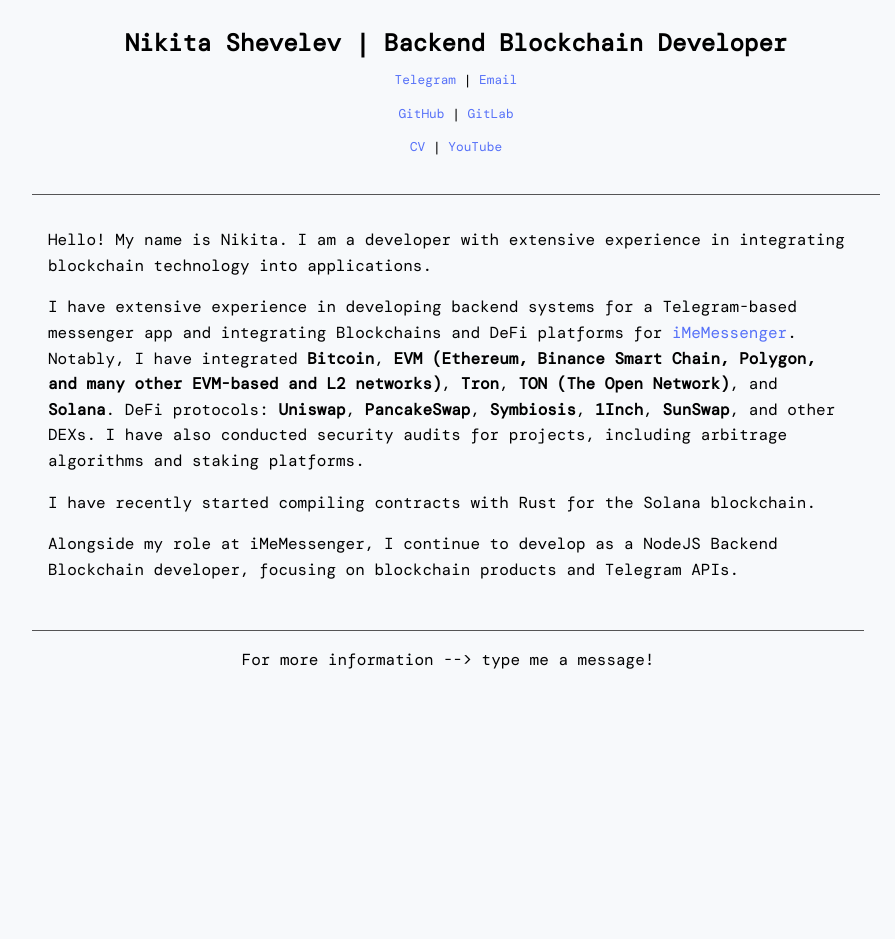
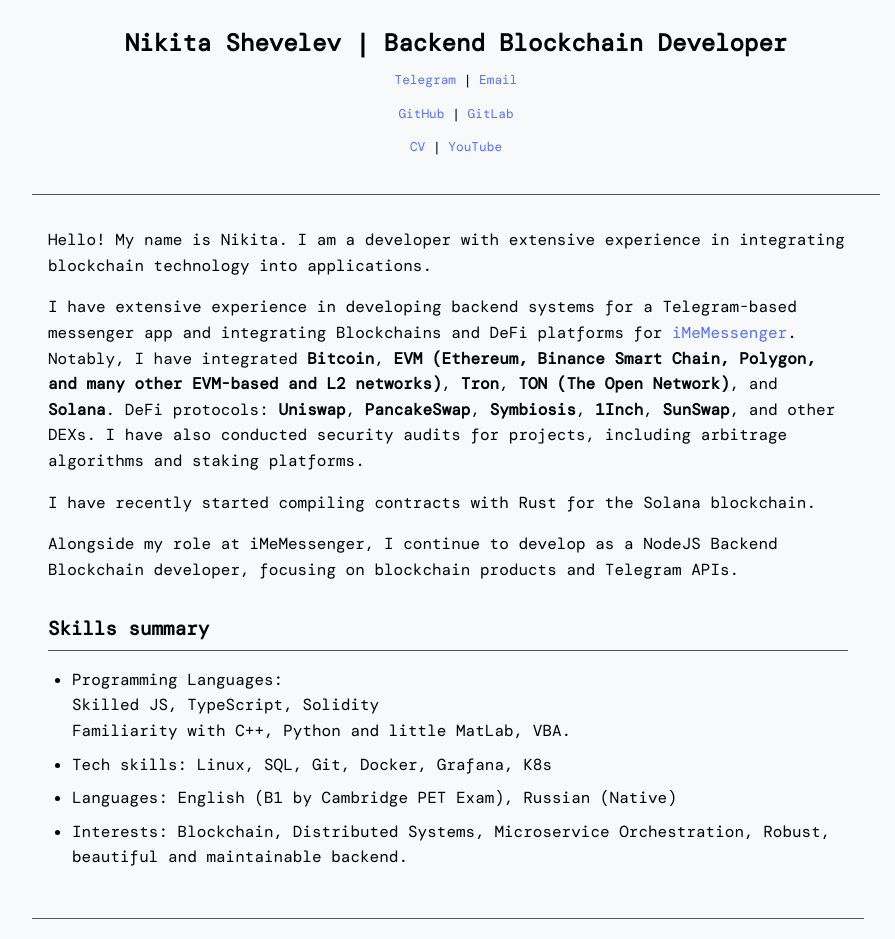
Before and after one commit to OneZee23/onezee-landing, a React (Create React App) app: page / in a window 1280 px wide. Shown: the top 939 px of the page, without its empty margins (208-1103 px from the left). Before the commit the page ends 800 px from the top, so only its background shows below. Built offline with nearby package versions, Linux system fonts and the light colour scheme.

Commit message:
Add skills and interests section

```diff
--- a/src/App.tsx
+++ b/src/App.tsx
@@ -4,7 +4,8 @@ const Greetings: React.FC = () => {
   return (
     <section>
       <p>
-        Hello! My name is Nikita. I am a developer with extensive experience in integrating blockchain technology into applications.
+        Hello! My name is Nikita. I am a developer with extensive experience in integrating blockchain technology into
+        applications.
       </p>
       <p>
         I have extensive experience in developing backend systems for a Telegram-based messenger app and integrating
@@ -22,6 +23,29 @@ const Greetings: React.FC = () => {
         Alongside my role at iMeMessenger, I continue to develop as a NodeJS Backend Blockchain developer, focusing on
         blockchain products and Telegram APIs.
       </p>
+    </section>
+  );
+}
+
+const SkillsSummary: React.FC = () => {
+  return (
+    <section>
+      <a className="header-link" href="#skills"
+      ><h2 id="skills_summary">Skills summary</h2></a
+      >
+      <ul>
+        <li>
+          Programming Languages:<br/>
+          Skilled JS, TypeScript, Solidity<br/>
+          Familiarity with C++, Python and little MatLab, VBA.
+        </li>
+        <li>Tech skills: Linux, SQL, Git, Docker, Grafana, K8s</li>
+        <li>Languages: English (B1 by Cambridge PET Exam), Russian (Native)</li>
+        <li>
+          Interests: Blockchain, Distributed Systems, Microservice Orchestration,
+          Robust, beautiful and maintainable backend.
+        </li>
+      </ul>
     </section>
   );
 }
@@ -46,7 +70,8 @@ const App: React.FC = () => {
           </p>
         </header>
         <main>
-          <Greetings />
+          <Greetings/>
+          <SkillsSummary/>
         </main>
         <footer>
           <p>For more information {'-->'} type me a message!</p>
```
Also changed, not shown: 1 other file (tests, documents, lock files or other folders).
